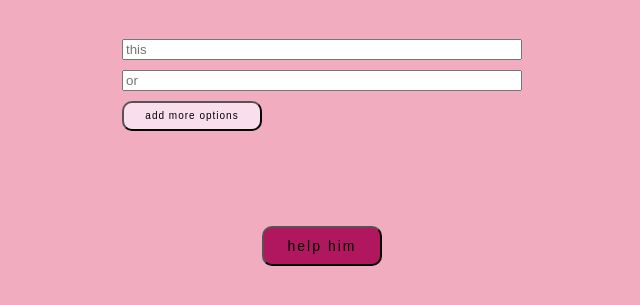
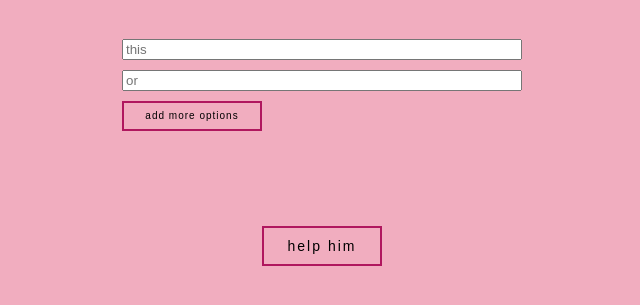
Before and after one commit to fredrikaapp/help-me-code, a plain HTML site: page index.html in a window 1280 px wide. Shown: the part 449-754 px from the top of the page, without its empty margins (318-958 px from the left). Drawn offline with nearby package versions, Linux system fonts and the light colour scheme.

Commit message:
update css button styling
trying out some new styling for the buttons

```diff
--- a/main.css
+++ b/main.css
@@ -33,11 +33,11 @@ input {
   margin-top: 10px;
   width: 140px;
   height: 30px;
-  background-color: #F9DFED;
-  border-radius: 10px;
   font-weight: lighter;
   font-size: 10px;
   letter-spacing: 1px;
+  background-color: #F1ADBF;
+  border: 2px solid #b0175e;
 }
 
 .addOption:focus {
@@ -49,8 +49,7 @@ input {
   -ms-transform: scale(1.05);
   transform: scale(1.05);
   outline: none;
-  background-color: #b0175e;
-  border-radius: 10px;
+  background-color: #F9DFED;
   box-shadow: 0 12px 16px 0 rgba(0,0,0,0.24), 0 17px 50px 0 rgba(0,0,0,0.19);
 }
 
@@ -58,12 +57,13 @@ input {
   margin-top: 15px;
   width: 120px;
   height: 40px;
-  background-color: #b0175e;
   font-weight: lighter;
   font-size: 14px;
+  background-color: #b0175e;
   letter-spacing: 2px;
   margin-bottom: 50px;
-  border-radius: 10px;
+  background-color: #F1ADBF;
+  border: 2px solid #b0175e;
 }
 
 .submit:focus {
@@ -75,6 +75,5 @@ input {
   -ms-transform: scale(1.05);
   transform: scale(1.05);
   background-color: #F9DFED;
-  border-radius: 10px;
   box-shadow: 0 12px 16px 0 rgba(0,0,0,0.24), 0 17px 50px 0 rgba(0,0,0,0.19);
 }
```
